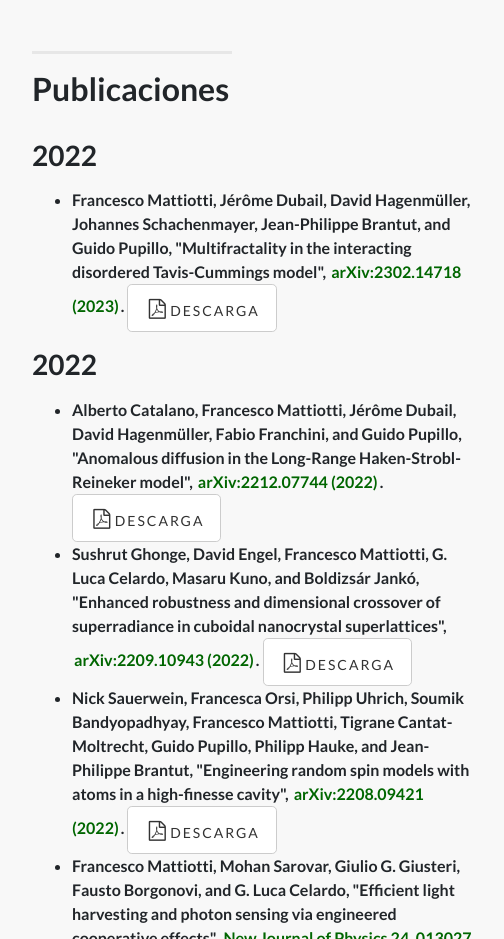
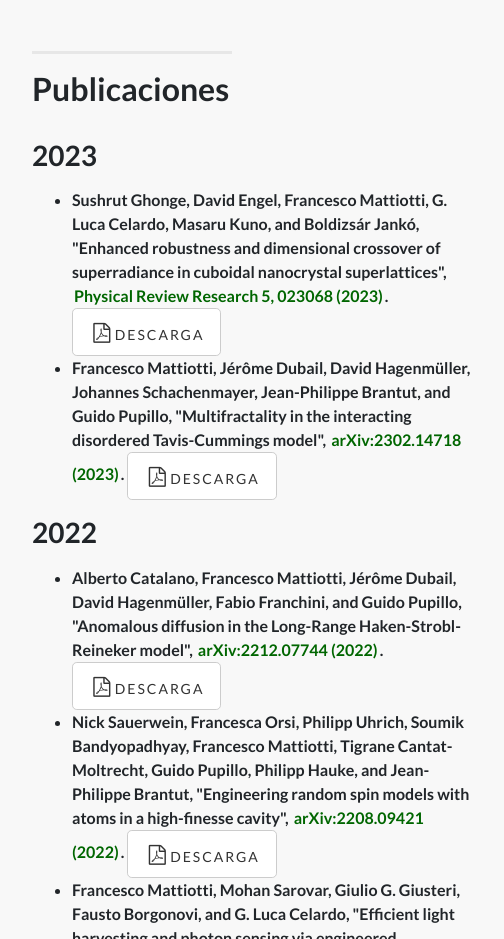
Before and after one commit to matiot/matiot.github.io, a website: page es.html in a window 1280 px wide. Shown: the part 2660-3599 px from the top of the page, 148-652 px from the left. Drawn offline with Linux system fonts and the light colour scheme; grey boxes are pictures that could not be loaded.

Commit message:
Sushrut paper published

```diff
--- a/es.html
+++ b/es.html
@@ -248,8 +248,12 @@
             <hr class="section-heading-spacer">
             <div class="clearfix"></div>
             <h2 class="section-heading">Publicaciones</h2>
-	  <p class="lead"><h3>2022</h3></p>
+	  <p class="lead"><h3>2023</h3></p>
 	  <ul>
+	    <li>
+	      Sushrut Ghonge, David Engel, Francesco Mattiotti, G. Luca Celardo, Masaru Kuno, and Boldizsár Jankó, "Enhanced robustness and dimensional crossover of superradiance in cuboidal nanocrystal superlattices", <a form style="display:inline" href="https://doi.org/10.1103/PhysRevResearch.5.023068">Physical Review Research 5, 023068 (2023)</a>.
+	      <a href="./papers/PhysRevResearch.5.023068-withSM.pdf" class="btn btn-default btn-lg"><i class="fa fa-file-pdf-o fa-fw"></i><span class="network-name">Descarga</span></a>
+	    </li>
             <li>
               Francesco Mattiotti, Jérôme Dubail, David Hagenmüller, Johannes Schachenmayer, Jean-Philippe Brantut, and Guido Pupillo, "Multifractality in the interacting disordered Tavis-Cummings model", <a form style="display:inline" href="https://arxiv.org/abs/2302.14718">arXiv:2302.14718 (2023)</a>.
 	      <a href="./papers/2302.14718.pdf" class="btn btn-default btn-lg"><i class="fa fa-file-pdf-o fa-fw"></i><span class="network-name">Descarga</span></a>
@@ -261,10 +265,6 @@
 	    <li>
 	      Alberto Catalano, Francesco Mattiotti, Jérôme Dubail, David Hagenmüller, Fabio Franchini, and Guido Pupillo, "Anomalous diffusion in the Long-Range Haken-Strobl-Reineker model", <a form style="display:inline" href="https://arxiv.org/abs/2212.07744">arXiv:2212.07744 (2022)</a>.
 	      <a href="./papers/2212.07744.pdf" class="btn btn-default btn-lg"><i class="fa fa-file-pdf-o fa-fw"></i><span class="network-name">Descarga</span></a>
-	    </li>
-	    <li>
-	      Sushrut Ghonge, David Engel, Francesco Mattiotti, G. Luca Celardo, Masaru Kuno, and Boldizsár Jankó, "Enhanced robustness and dimensional crossover of superradiance in cuboidal nanocrystal superlattices", <a form style="display:inline" href="https://arxiv.org/abs/2209.10943">arXiv:2209.10943 (2022)</a>.
-	      <a href="./papers/2209.10943-withSM.pdf" class="btn btn-default btn-lg"><i class="fa fa-file-pdf-o fa-fw"></i><span class="network-name">Descarga</span></a>
 	    </li>
 	    <li>
 	      Nick Sauerwein, Francesca Orsi, Philipp Uhrich, Soumik Bandyopadhyay, Francesco Mattiotti, Tigrane Cantat-Moltrecht, Guido Pupillo, Philipp Hauke, and Jean-Philippe Brantut, "Engineering random spin models with atoms in a high-finesse cavity", <a form style="display:inline" href="https://arxiv.org/abs/2208.09421">arXiv:2208.09421 (2022)</a>.
```
Also changed, not shown: index.html (+4 -4 lines), it.html (+5 -5 lines), 3 other files.
